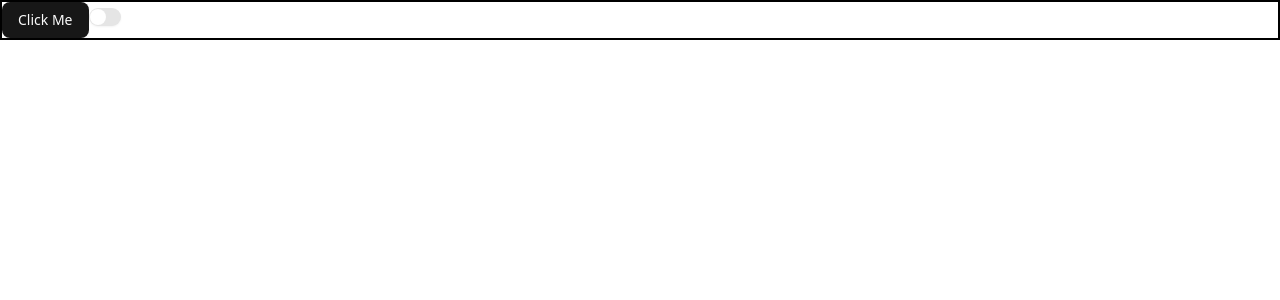
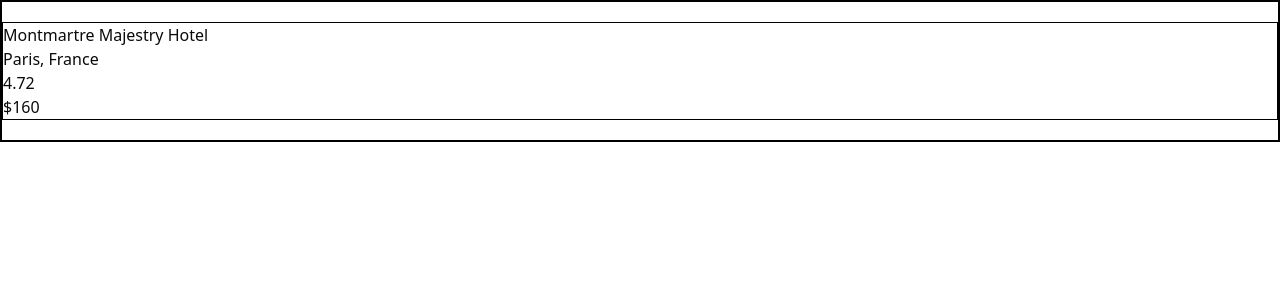
Before and after one commit to Delaksan-Sritharan/storefront, a React (Vite) app: page / in a window 1280 px wide. Shown: the top 300 px of the page. Built offline with nearby package versions, Linux system fonts and the light colour scheme.

Commit message:
feat: implement HotelCard component and integrate it into App

```diff
--- a/src/App.jsx
+++ b/src/App.jsx
@@ -1,13 +1,15 @@
-import { Button } from "@/components/ui/button";
-import { Switch } from "@/components/ui/switch";
+import HotelCard from "./HotelCard";
 
 function App() {
   return (
-    <div className="border-2 border-black">
-      <Button>Click Me</Button>
-      <Switch />
-
-
+    <div className="py-5 border-2 border-black">
+      <HotelCard
+        name="Montmartre Majestry Hotel"
+        location="Paris, France"
+        rating={4.7}
+        reviews={["K", "L"]}
+        price={160}
+      />
     </div>
   );
 }
--- /dev/null
+++ b/src/HotelCard.jsx
@@ -0,0 +1,12 @@
+function HotelCard(props){
+    return(
+        <div className="border border-black">
+            <h1>{props.name}</h1>
+            <h2>{props.location}</h2>
+            <p>{props.rating}{props.reviews.length}</p>
+            <h3>${props.price}</h3>
+        </div>
+    );
+}
+
+export default HotelCard;
```
